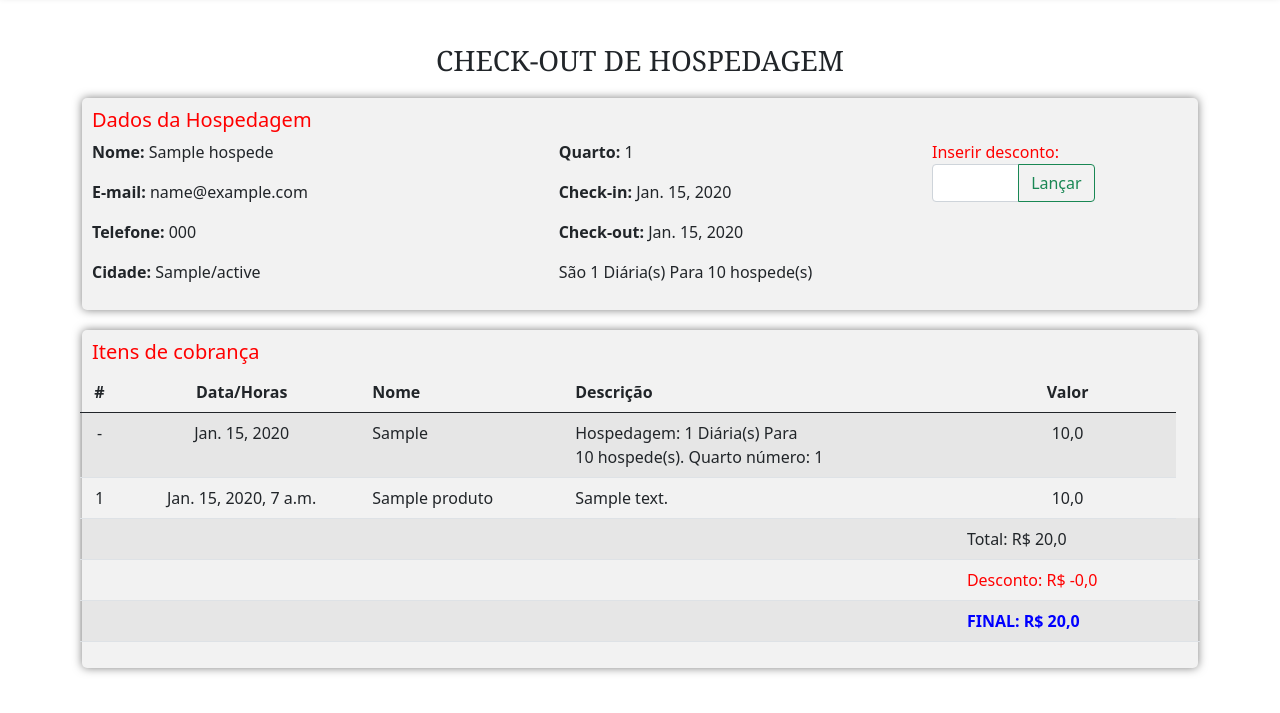
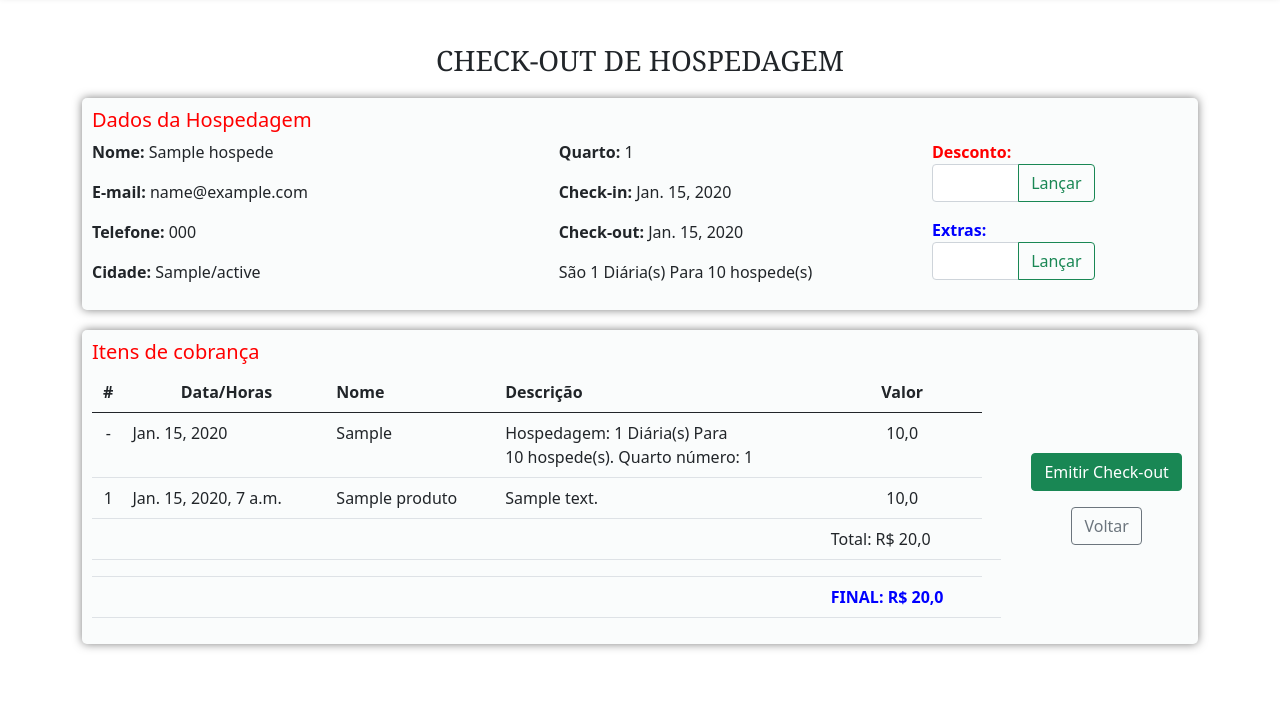
Before and after one commit to santhiagosdp/pousada-easy, a Django app: page /hospedagem/checkout/1 in a window 1280 px wide. Shown: the part 56-769 px from the top of the page. Run offline with Django 3.2, Linux system fonts and the light colour scheme; a user stored in the database is signed in; tables that the repository leaves empty hold one stand-in row (values such as "Sample post"); some libraries are stand-ins or nearby versions.

Commit message:
ref
atualizando checkout

```diff
--- a/core/templates/core/fechar_conta.html
+++ b/core/templates/core/fechar_conta.html
@@ -5,7 +5,7 @@
   <style>
     .container2 {
       padding: 10px;
-        background-color: #f2f2f2;
+      background-color: #cfe0df1b;
       max-width: auto;
       margin: auto;
       border-radius: 5px;
@@ -35,7 +35,6 @@
     .form-cor {
       background-color: #7a8fcabe;
     }
-
   </style>
   <div class="container" style="margin-top: 100px;">
     <div class="titulo">
@@ -58,7 +57,6 @@
           <p for="cidade">
             <strong>Cidade:</strong> {{ hospede_reserva.hospede.endereco.cidade }}/{{ hospede_reserva.hospede.endereco.estado }}
           </p>
-
         </div>
 
         <div class="col-md-4">
@@ -73,60 +71,72 @@
           </p>
           <p for="diarias">São {{ hospede_reserva.reserva.diarias }} Diária(s) Para
             {{ hospede_reserva.reserva.quantidade_hospedes }} hospede(s)</p>
-
         </div>
 
         <div class="col-md-2">
+          <div class="row">
             <form method="get">
-                        <label style="color:red" for="desconto"> Inserir desconto:</label>
+              <label style="color:red" for="desconto"><strong>Desconto:</strong></label>
               <div class="input-group mb-3">
-                            <input style="color:red" class="form-control" type="number" name="desconto" id="desconto" min="0" step="0.01" required>
+                <input style="color:red" class="form-control" type="number" name="desconto" id="desconto" min="0" step="0.01" required />
                 <button class="btn btn-outline-success" id="search" type="submit">Lançar</button>
               </div>
             </form>
           </div>
-
+          <div class="row">
+            <form method="get">
+              <label style="color:blue" for="extras"><strong>Extras:</strong></label>
+              <div class="input-group mb-3">
+                <input style="color:blue" class="form-control" type="number" name="extras" id="extras" min="0" step="0.01" required />
+                <button class="btn btn-outline-success" id="search" type="submit">Lançar</button>
+              </div>
+            </form>
+          </div>
+        </div>
       </div>
     </div>
 
     <div class="container2">
       <h5 style="color: red;">Itens de cobrança</h5>
       <div class="row">
-                <table class="table table-striped" id="tabela-produtos">
+        <div class="col-sm-10">
+          <table class="table" id="tabela-produtos">
             <thead>
               <tr>
                 <th class="text-center">#</th>
                 <th class="text-center">Data/Horas</th>
                 <th class="">Nome</th>
                 <th class="">Descrição</th>
-                        <th class=" text-center">Valor</th>
-                        <!--<th>Ação</th>-->
+                <th class="text-center">Valor</th>
+                <!-- <th>Ação</th> -->
               </tr>
             </thead>
             <tbody>
               <tr>
                 <td class="text-center">-</td>
-                        <td class="text-center">{{ hospede_reserva.reserva.data_criacao }}</td>
-                        <td>{{hospede_reserva.reserva.quarto.tipo }}</td>
-                        <td>Hospedagem: {{ hospede_reserva.reserva.diarias }} Diária(s) Para <br> {{ hospede_reserva.reserva.quantidade_hospedes }} hospede(s). Quarto número: {{ hospede_reserva.reserva.quarto.numero}}</td>
+                <td>{{ hospede_reserva.reserva.data_criacao }}</td>
+                <td>{{ hospede_reserva.reserva.quarto.tipo }}</td>
+                <td>
+                  Hospedagem: {{ hospede_reserva.reserva.diarias }} Diária(s) Para <br /> {{ hospede_reserva.reserva.quantidade_hospedes }} hospede(s). Quarto número: {{ hospede_reserva.reserva.quarto.numero }}
+                </td>
                 <td class="text-center">{{ hospede_reserva.reserva.valor|intcomma }}</td>
-                       <!-- <td>
+                <!--     <td>
                             <a type="button" class="btn btn-outline-danger" href="#">
                                 <span class="far fa-trash-alt"></span>Excluir</a>
-                        </td>-->
+                        </td>    -->
               </tr>
 
               {% for indice, item in produtos_comanda %}
                 <tr>
-                        <td class="text-center">{{indice}}</td>
-                        <td class="text-center">{{ item.data_criacao }}</td>
+                  <td class="text-center">{{ indice }}</td>
+                  <td>{{ item.data_criacao }}</td>
                   <td>{{ item.produto.nome }}</td>
                   <td>{{ item.produto.descricao }}</td>
                   <td class="text-center">{{ item.produto.valor_venda|intcomma }}</td>
-                        <!--<td>
+                  <!--    <td>
                             <a type="button" class="btn btn-outline-danger" href="/comanda/produto/delete/{{ item.id }}/{{ hospede_reserva.id }}">
                                 <span class="far fa-trash-alt"></span>Excluir</a>
-                        </td> -->
+                        </td>     -->
                 </tr>
               {% endfor %}
               <tr>
@@ -134,15 +144,24 @@
                 <td></td>
                 <td></td>
                 <td></td>
-                        <td>Total: R$ {{valor_comanda|intcomma}}</td>
+                <td>Total: R$ {{ valor_comanda|intcomma }}</td>
                 <td></td>
               </tr>
+
               <tr>
                 <td class="text-center"></td>
                 <td></td>
                 <td></td>
                 <td></td>
-                        <td style="color:red"> Desconto: R$ -{{desconto|intcomma}}</td>
+
+                {% if extras > 0 %}
+                  <td style="color:blue">Extras: R$ +{{ extras|intcomma }}</td>
+                {% endif %}
+
+                {% if desconto > 0 %}
+                  <td style="color:red">Desconto: R$ -{{ desconto|intcomma }}</td>
+                {% endif %}
+
                 <td></td>
               </tr>
               <tr>
@@ -150,12 +169,28 @@
                 <td></td>
                 <td></td>
                 <td></td>
-                        <th style="color:blue"> FINAL: R$ {{final|intcomma}}</th>
+                <th style="color:blue">FINAL: R$ {{ final|intcomma }}</th>
                 <td></td>
               </tr>
             </tbody>
           </table>
         </div>
+        <div class="col-sm-2">
+          <div class="row">
+            <form method="post">
+              {% csrf_token %}
+              <div class="input-group mb-3" style="padding-top: 50%;">
+                <button class="btn btn-success mx-auto" id="search" type="submit">Emitir Check-out</button>
+              </div>
+            </form>
+          </div>
+          <div class="row">
+            <div class="input-group mb-3">
+              <a class="btn btn-outline-secondary mx-auto" id="voltar" href="/disponibilidade/">Voltar</a>
+            </div>
+          </div>
+        </div>
+      </div>
     </div>
   </div>
 {% endblock %}
--- a/core/views.py
+++ b/core/views.py
@@ -385,8 +385,8 @@ def hospedagem_delete(request, id):
 
 @login_required
 def hospedagem_concluir(request, id):
+    hospede_reserva = Hospedes_reserva.objects.get(usuario = request.user, id = id, habilitado = True)
     # concluindo Hospede_Reserva
-    hospede_reserva = Hospedes_reserva.objects.get(id=id, usuario=request.user)
     hospede_reserva.status = 'CHECK-OUT'
     hospede_reserva.save()
 
@@ -401,7 +401,7 @@ def hospedagem_concluir(request, id):
     #    comanda.habilitado = False
     #    comanda.save()
 
-    return redirect('disponibilidade')
+    return "redirect('/disponibilidade/')"
 
 
 
@@ -689,7 +689,6 @@ def fechar_conta_checkout(request,id):
                                                       habilitado=True,
                                                       hospedes_reserva=hospede_reserva
                                                       )
-
     #definir valor final da comanda
     valor_comanda = hospede_reserva.reserva.valor
     for item in produtos_comanda:
@@ -710,6 +709,20 @@ def fechar_conta_checkout(request,id):
         desconto = float(0)
         final = valor_comanda
 
+    extras = request.GET.get('extras')
+    if extras:
+        extras = float(extras)
+        final = float(valor_comanda+extras)
+    else:
+        extras = float(0)
+        final = valor_comanda
+
+
+    if request.method == 'POST':
+        #COlocar valor do desconto ou extra para totalizar
+        res = hospedagem_concluir(request, hospede_reserva.id)
+        return redirect("disponibilidade")
+
 
     context = {
         'titulo' : "Fechamento de conta",
@@ -717,6 +730,7 @@ def fechar_conta_checkout(request,id):
         "produtos_comanda": produtos_comanda_com_indices,
         "valor_comanda": valor_comanda,
         'desconto': desconto,
+        'extras' : extras,
         'final': final
     }
     return render(request, 'core/fechar_conta.html', context)
```
Lines whose indentation alone changed are shown as unchanged.
